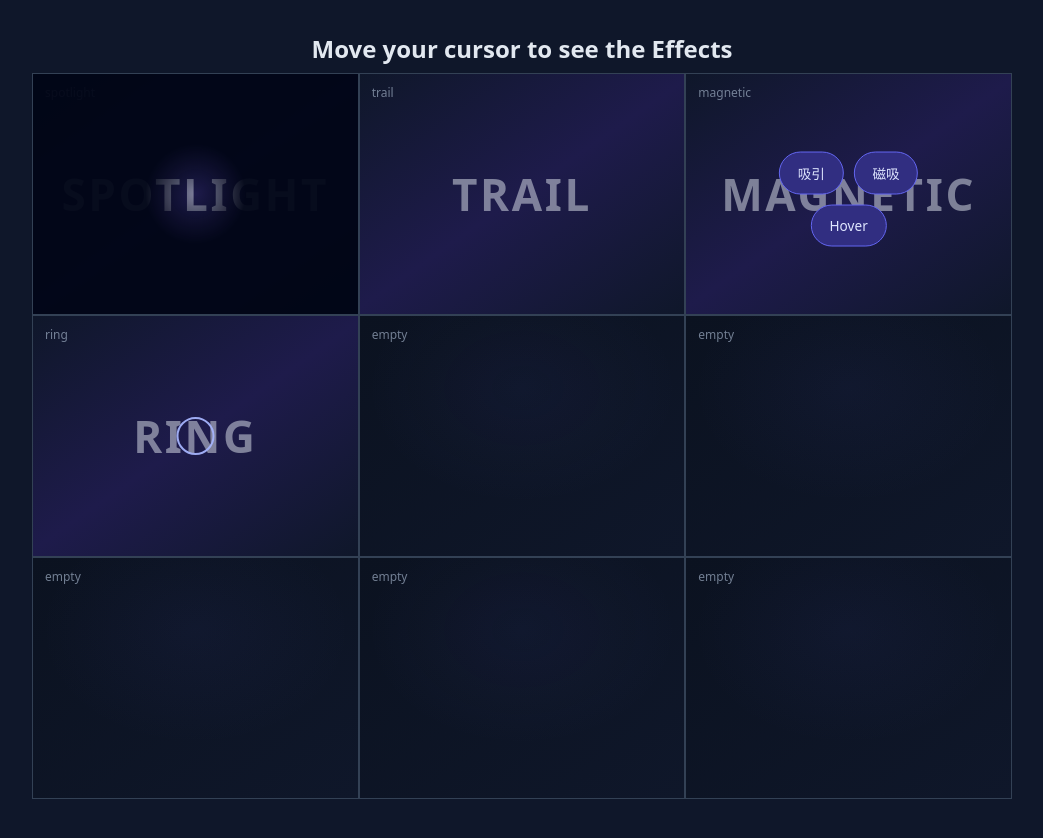
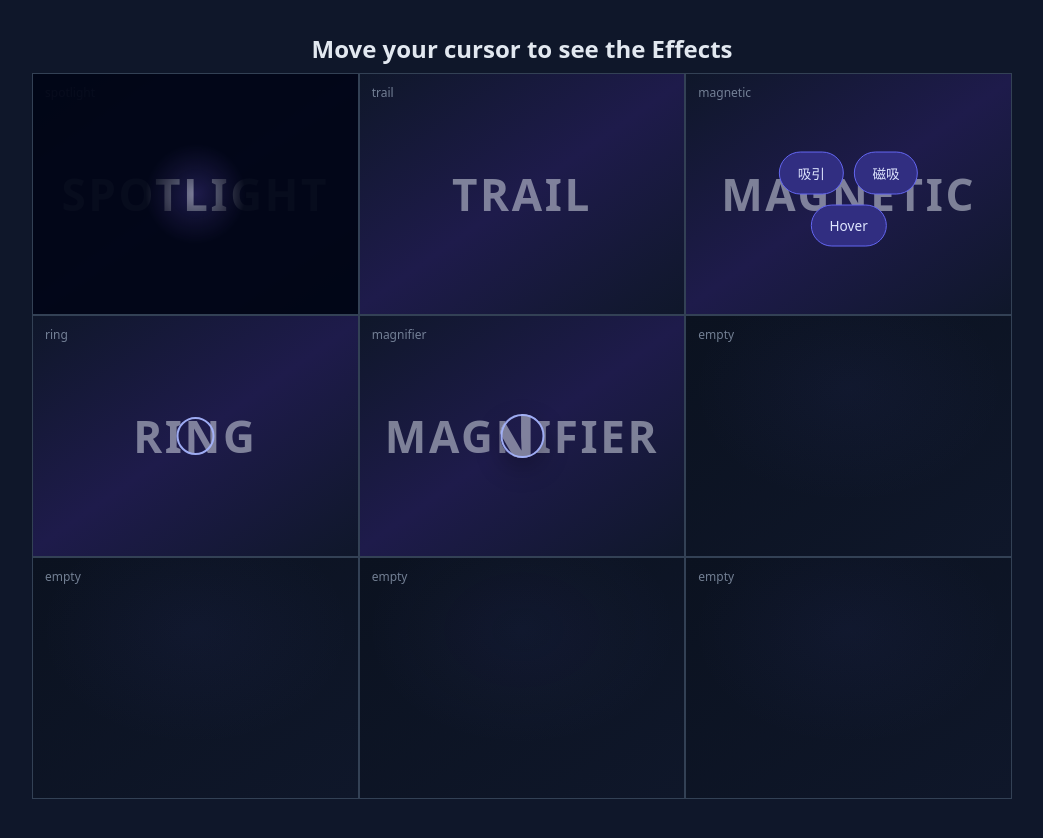
Before and after one commit to chase-si/magic-cursor, a website built with Vite: page demo/index.html in a window 1280 px wide. Shown: the whole page, without its empty margins (118-1161 px from the left). Built offline with nearby package versions, Linux system fonts and the light colour scheme.

Commit message:
[feat]add magnifier

```diff
--- a/demo/demo.ts
+++ b/demo/demo.ts
@@ -4,7 +4,13 @@
 const destroyables: Destroyable[] = [];
 
 function isEffectName(v: string): v is EffectName {
-  return v === "spotlight" || v === "trail" || v === "magnetic" || v === "ring";
+  return (
+    v === "spotlight" ||
+    v === "trail" ||
+    v === "magnetic" ||
+    v === "ring" ||
+    v === "magnifier"
+  );
 }
 
 function mountAll() {
@@ -25,17 +31,17 @@
       case "trail":
         destroyables.push(
           createEffect("trail", cell, {
-            color: "rgba(236, 72, 153, 0.95)",
+            color: "rgba(236, 72, 153, 0.5)",
             maxDots: 24,
-            size: 12,
-            throttleMs: 8,
+            size: 24,
+            throttleMs: 12,
           }),
         );
         break;
       case "magnetic":
         destroyables.push(
           createEffect("magnetic", cell, {
-            strength: 0.42,
+            strength: 0.6,
             selector: "[data-magnetic]",
           }),
         );
@@ -47,6 +53,21 @@
             color: "rgba(165, 180, 252, 0.95)",
             borderWidth: 2,
             smoothing: 0.22,
+          }),
+        );
+        break;
+      case "magnifier":
+        destroyables.push(
+          createEffect("magnifier", cell, {
+            size: 44,
+            color: "rgba(165, 180, 252, 0.95)",
+            borderWidth: 2,
+            zoom: 1.6,
+            smoothing: 0.1,
+            lensBlurPx: 2,
+            lensBrightness: 1.5,
+            lensSaturate: 1.25,
+            lensFillOpacity: 0.3,
           }),
         );
         break;
--- a/demo/index.html
+++ b/demo/index.html
@@ -111,9 +111,9 @@
           <div class="cell-bg">ring</div>
           <div class="cell-meta">ring</div>
         </div>
-        <div class="cell" data-effect="">
-          <div class="cell-bg"></div>
-          <div class="cell-meta">empty</div>
+        <div class="cell" data-effect="magnifier">
+          <div class="cell-bg">magnifier</div>
+          <div class="cell-meta">magnifier</div>
         </div>
         <div class="cell" data-effect="">
           <div class="cell-bg"></div>
--- /dev/null
+++ b/src/effects/magnifier.ts
@@ -0,0 +1,215 @@
+import type { Destroyable, MagnifierOptions } from "../types";
+import { createCanvasLayer } from "../utils/canvas-layer";
+
+/**
+ * 放大镜效果（圈内放大）：
+ * - 镜片本体：圆形裁剪 viewport（overflow hidden）
+ * - 放大内容：将 root 的背景与子节点做一次静态克隆，按倍率缩放 + 平移对齐光标
+ * - 描边：canvas 画圆环（与 ring 一致）
+ *
+ * 说明：不依赖 DOM → canvas 截图库，因此“放大内容”是 mount 时刻的静态快照；
+ * 若 root 内容频繁变化，可后续再加可选的 refresh/observer。
+ */
+export function mountMagnifier(
+  root: HTMLElement,
+  options: MagnifierOptions = {},
+): Destroyable {
+  const size = options.size ?? 36;
+  const color = options.color ?? "rgba(99, 102, 241, 0.9)";
+  const borderWidth = options.borderWidth ?? 2;
+  const smoothing = options.smoothing ?? 0.18;
+  const zoom = Math.max(1, options.zoom ?? 1.6);
+  const lensBlurPx = options.lensBlurPx ?? 6;
+  const lensBrightness = options.lensBrightness ?? 1.15;
+  const lensSaturate = options.lensSaturate ?? 1.25;
+  const lensFillOpacity = options.lensFillOpacity ?? 0.06;
+
+  const prevCursor = root.style.cursor;
+  root.style.cursor = "none";
+
+  const layer = createCanvasLayer(root, {
+    "data-magic-cursor-magnifier": "",
+    "data-magic-cursor-magnifier-renderer": "canvas",
+  });
+  const { canvas, ctx, observeRootResize, teardownLayout } = layer;
+
+  const lensViewport = document.createElement("div");
+  lensViewport.setAttribute("data-magic-cursor-magnifier-lens", "");
+  lensViewport.style.cssText = [
+    "position:absolute",
+    "left:0",
+    "top:0",
+    "pointer-events:none",
+    "border-radius:50%",
+    "overflow:hidden",
+    `width:${size}px`,
+    `height:${size}px`,
+    "transform:translate(-50%,-50%) scale(1)",
+    "will-change:transform,left,top",
+    `backdrop-filter:blur(${lensBlurPx}px) brightness(${lensBrightness}) saturate(${lensSaturate})`,
+    `-webkit-backdrop-filter:blur(${lensBlurPx}px) brightness(${lensBrightness}) saturate(${lensSaturate})`,
+    // 玻璃底色与高光（叠加在放大内容之上）
+    `background:radial-gradient(60% 60% at 32% 30%, rgba(255,255,255,0.18), rgba(255,255,255,0) 60%), rgba(255,255,255,${lensFillOpacity})`,
+    "box-shadow:0 10px 26px rgba(0,0,0,0.28), inset 0 0 0 1px rgba(255,255,255,0.12), inset 0 -10px 20px rgba(0,0,0,0.18)",
+    "z-index:2147482999",
+  ].join(";");
+
+  const lensContent = document.createElement("div");
+  lensContent.setAttribute("data-magic-cursor-magnifier-content", "");
+  lensContent.style.cssText = [
+    "position:absolute",
+    "left:0",
+    "top:0",
+    "pointer-events:none",
+    "transform-origin:0 0",
+    "will-change:transform",
+  ].join(";");
+
+  const syncContentSize = () => {
+    // 关键：放大内容的坐标系必须与 root 一致（否则绝对定位/文字布局会错位）
+    const w = root.clientWidth;
+    const h = root.clientHeight;
+    lensContent.style.width = `${w}px`;
+    lensContent.style.height = `${h}px`;
+  };
+
+  // 生成一次静态快照：背景 + 子节点（排除 magic-cursor 自己的 overlay）
+  const computed = getComputedStyle(root);
+  const snapshot = document.createElement("div");
+  snapshot.style.cssText = [
+    "position:absolute",
+    "inset:0",
+    "pointer-events:none",
+  ].join(";");
+  snapshot.style.backgroundColor = computed.backgroundColor;
+  snapshot.style.backgroundImage = computed.backgroundImage;
+  snapshot.style.backgroundPosition = computed.backgroundPosition;
+  snapshot.style.backgroundRepeat = computed.backgroundRepeat;
+  snapshot.style.backgroundSize = computed.backgroundSize;
+  lensContent.appendChild(snapshot);
+
+  for (const child of Array.from(root.children)) {
+    const el = child as HTMLElement;
+    if (el.dataset.magicCursorSpotlight !== undefined) continue;
+    if (el.dataset.magicCursorTrail !== undefined) continue;
+    if (el.dataset.magicCursorRing !== undefined) continue;
+    if (el.dataset.magicCursorMagnifier !== undefined) continue;
+    if (el.dataset.magicCursorMagnifierLens !== undefined) continue;
+    if (el.dataset.magicCursorMagnifierContent !== undefined) continue;
+    lensContent.appendChild(el.cloneNode(true));
+  }
+
+  lensViewport.appendChild(lensContent);
+
+  let lx = 0;
+  let ly = 0;
+  let targetX = 0;
+  let targetY = 0;
+  let raf = 0;
+  let pressScale = 1;
+
+  const updateLens = () => {
+    lensViewport.style.left = `${lx}px`;
+    lensViewport.style.top = `${ly}px`;
+    lensViewport.style.transform = `translate(-50%,-50%) scale(${pressScale})`;
+
+    // 关键：将 “光标下的点” 放大后对齐到镜片中心
+    // x' = x*zoom + tx = size/2  => tx = size/2 - x*zoom
+    const tx = size / 2 - lx * zoom;
+    const ty = size / 2 - ly * zoom;
+    lensContent.style.transform = `translate(${tx}px, ${ty}px) scale(${zoom})`;
+  };
+
+  const draw = () => {
+    const bw = canvas.width;
+    const bh = canvas.height;
+    const dpr = layer.getDpr();
+
+    ctx.setTransform(1, 0, 0, 1, 0, 0);
+    ctx.clearRect(0, 0, bw, bh);
+    ctx.setTransform(dpr, 0, 0, dpr, 0, 0);
+
+    const drawSize = size * pressScale;
+    const r = Math.max(0.5, drawSize / 2 - borderWidth / 2);
+
+    ctx.strokeStyle = color;
+    ctx.lineWidth = borderWidth;
+    ctx.beginPath();
+    ctx.arc(lx, ly, r, 0, Math.PI * 2);
+    ctx.stroke();
+  };
+
+  const tick = () => {
+    raf = 0;
+    lx += (targetX - lx) * smoothing;
+    ly += (targetY - ly) * smoothing;
+    updateLens();
+    draw();
+    if (Math.abs(targetX - lx) > 0.05 || Math.abs(targetY - ly) > 0.05) {
+      raf = requestAnimationFrame(tick);
+    }
+  };
+
+  const schedule = () => {
+    if (!raf) {
+      raf = requestAnimationFrame(tick);
+    }
+  };
+
+  const onMove = (e: PointerEvent) => {
+    const rect = root.getBoundingClientRect();
+    // 绝对定位子元素以 padding box 为参照；这里将坐标也转换到 content box 坐标系
+    targetX = e.clientX - rect.left - root.clientLeft;
+    targetY = e.clientY - rect.top - root.clientTop;
+    schedule();
+  };
+
+  const onDown = () => {
+    pressScale = 0.85;
+    updateLens();
+    draw();
+    schedule();
+  };
+  const onUp = () => {
+    pressScale = 1;
+    updateLens();
+    draw();
+    schedule();
+  };
+
+  lx = root.clientWidth / 2;
+  ly = root.clientHeight / 2;
+  targetX = lx;
+  targetY = ly;
+
+  const ro = observeRootResize(() => {
+    syncContentSize();
+    updateLens();
+    draw();
+  });
+  root.appendChild(lensViewport);
+  root.appendChild(canvas);
+  root.addEventListener("pointermove", onMove);
+  root.addEventListener("pointerdown", onDown);
+  root.addEventListener("pointerup", onUp);
+
+  syncContentSize();
+  updateLens();
+  draw();
+
+  return {
+    destroy() {
+      root.removeEventListener("pointermove", onMove);
+      root.removeEventListener("pointerdown", onDown);
+      root.removeEventListener("pointerup", onUp);
+      if (raf) {
+        cancelAnimationFrame(raf);
+      }
+      ro.disconnect();
+      canvas.remove();
+      lensViewport.remove();
+      teardownLayout();
+      root.style.cursor = prevCursor;
+    },
+  };
+}
--- a/src/index.ts
+++ b/src/index.ts
@@ -1,10 +1,12 @@
 import { mountMagnetic } from "./effects/magnetic";
+import { mountMagnifier } from "./effects/magnifier";
 import { mountRing } from "./effects/ring";
 import { mountSpotlight } from "./effects/spotlight";
 import { mountTrail } from "./effects/trail";
 import type {
   Destroyable,
   EffectName,
+  MagnifierOptions,
   MagneticOptions,
   RingOptions,
   SpotlightOptions,
@@ -14,6 +16,7 @@
 export type {
   Destroyable,
   EffectName,
+  MagnifierOptions,
   MagneticOptions,
   RingOptions,
   SpotlightOptions,
@@ -43,6 +46,11 @@
   options?: MagneticOptions,
 ): Destroyable;
 export function createEffect(
+  name: "magnifier",
+  target?: HTMLElement,
+  options?: MagnifierOptions,
+): Destroyable;
+export function createEffect(
   name: "ring",
   target?: HTMLElement,
   options?: RingOptions,
@@ -54,6 +62,7 @@
     | SpotlightOptions
     | TrailOptions
     | MagneticOptions
+    | MagnifierOptions
     | RingOptions,
 ): Destroyable {
   const root = resolveRoot(target);
@@ -64,6 +73,8 @@
       return mountTrail(root, options as TrailOptions);
     case "magnetic":
       return mountMagnetic(root, options as MagneticOptions);
+    case "magnifier":
+      return mountMagnifier(root, options as MagnifierOptions);
     case "ring":
       return mountRing(root, options as RingOptions);
     default: {
```
Also changed, not shown: src/types.ts (+24 -1 lines).
